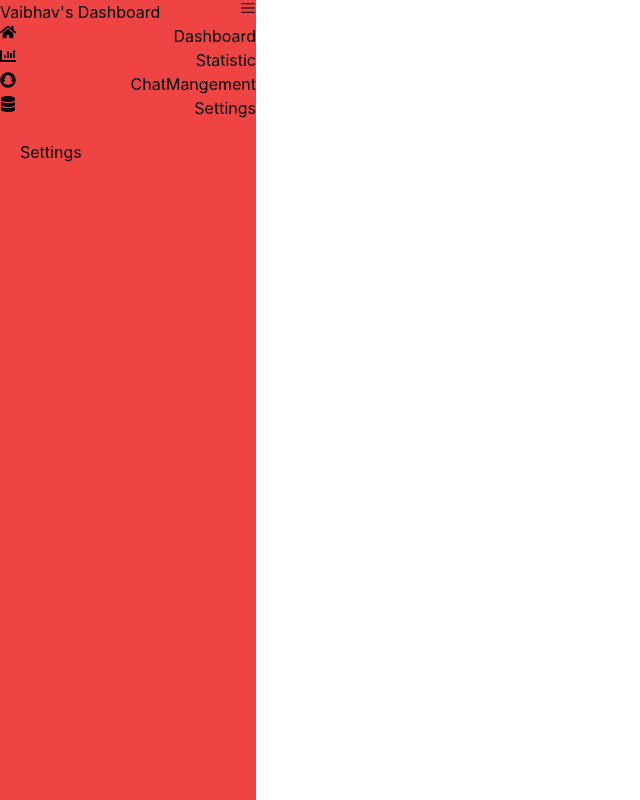
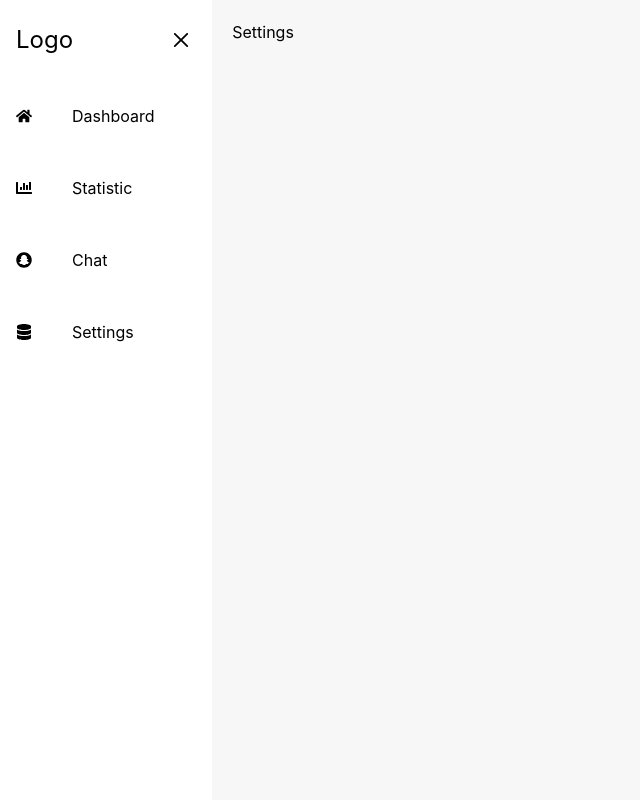
Before and after one commit to VaibhavSharma1998/dashboard, a React (Create React App) app: page /settings in a window 1280 px wide. Shown: the whole page, without its empty margins (0-640 px from the left). Built offline with nearby package versions, Linux system fonts and the light colour scheme.

Commit message:
slide navbar completed

```diff
--- a/src/Components/Slide.jsx
+++ b/src/Components/Slide.jsx
@@ -1,53 +1,76 @@
-import React, { children } from 'react'
-import { FaHome,FaChartBar,FaSnapchat,FaDatabase} from "react-icons/fa";
-import { RxHamburgerMenu,RxCross2 } from "react-icons/rx";
+import React,{useState} from 'react'
+import { FaHome, FaChartBar, FaSnapchat, FaDatabase } from "react-icons/fa";
+import { RxHamburgerMenu, RxCross2 } from "react-icons/rx";
 import { NavLink } from 'react-router-dom';
 
 
-const Slide = ({children}) => {
+const Slide = ({ children }) => {
+    const[isopen,setIsOpen] = useState(false);
+    const[slideWidth,setSlideWidth] = useState('w-64')
+    const[logoDisplay,setLogoDisplay] = useState('block')
+
+    const isToggle = ()=>{
+        setIsOpen(!isopen)
+        setSlideWidth(isopen?'w-64':'w-16')
+        // setSlideWidth(isOpen ? 'w-64' : 'w-16');
+        setLogoDisplay(isopen?'block':'hidden')
+    }
+
+
     const slideData = [
 
         {
-            path:'/dashboard',
-            name:'Dashboard',
-            icon:<FaHome/>
+            path: '/dashboard',
+            name: 'Dashboard',
+            icon: <FaHome />
         },
         {
-            path:'/statistic',
-            name:'Statistic',
-            icon:<FaChartBar/>
+            path: '/statistic',
+            name: 'Statistic',
+            icon: <FaChartBar />
         },
         {
-            path:'/chat',
-            name:'ChatMangement',
-            icon:<FaSnapchat/>
+            path: '/chat',
+            name: 'Chat',
+            icon: <FaSnapchat />
         },
         {
-            path:'/settings',
-            name:'Settings',
-            icon:<FaDatabase/>
+            path: '/settings',
+            name: 'Settings',
+            icon: <FaDatabase />
         },
     ]
+
     return (
-    <div className='bg-red-500 w-64 text-black h-screen'>
-        <div className="flex justify-between">
-            <h1 className="logo">Vaibhav's Dashboard</h1>
-            <div className="cursor-pointer">
-                <RxHamburgerMenu/>
+        <>
+            {/* container div */}
+            <div className="flex">
+                {/* Slider  div*/}
+                <div className={`bg-[#fff] ${slideWidth} text-black h-screen`}>
+                    <div className="flex items-center py-6 px-4">
+                        <h1 className={`pr-24 text-2xl ${logoDisplay}`}>Logo</h1>
+
+                        <div className="cursor-pointer text-2xl" onClick={isToggle}>
+                            {isopen?<RxHamburgerMenu/>:<RxCross2/>}
                         </div>
                     </div>
 
                     {
-            slideData.map((value,index)=>(
-                <NavLink to={value.path} key={index} activeClassName="active" className='flex justify-between'>
-                    <div className="icon">{value.icon}</div>
+                        slideData.map((value, index) => (
+                            <NavLink to={value.path} key={index} activeClassName="active active:bg-[#f7f7f8] " className='flex items-center py-6 px-4 hover:bg-[#f7f7f8] '>
+                                <div className="pr-10 ">{value.icon}</div>
                                 <div className="link_name">{value.name}</div>
                             </NavLink>
                         ))
                     }
 
-        <main className='w-full p-5'>{children}</main>
+
                 </div>
+                    {/* Main */}
+                <main className='w-full p-5 flex bg-[#f7f7f8]'>{children}</main>
+
+            </div>
+        </>
     )
 }
 
```
Lines whose indentation alone changed are shown as unchanged.
